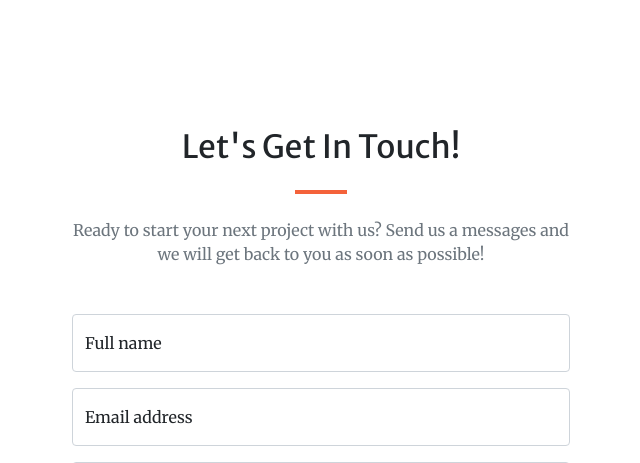
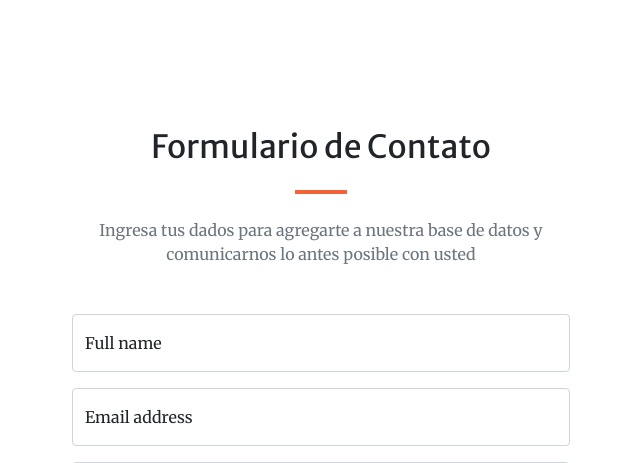
Before and after one commit to CubiRubick/PruebaTecnicaPython, a Django app: page /inicio/nuevo/ in a window 1280 px wide. Shown: the top 463 px of the page, without its empty margins (319-959 px from the left). Run offline with Django 4.2, Linux system fonts and the light colour scheme; some libraries are stand-ins or nearby versions.

Commit message:
version_9

```diff
--- a/porfolio/templates/porfolio/cliente_form.html
+++ b/porfolio/templates/porfolio/cliente_form.html
@@ -24,9 +24,9 @@
             <div class="container px-4 px-lg-5">
                 <div class="row gx-4 gx-lg-5 justify-content-center">
                     <div class="col-lg-8 col-xl-6 text-center">
-                        <h2 class="mt-0">Let's Get In Touch!</h2>
+                        <h2 class="mt-0">Formulario de Contato</h2>
                         <hr class="divider" />
-                        <p class="text-muted mb-5">Ready to start your next project with us? Send us a messages and we will get back to you as soon as possible!</p>
+                        <p class="text-muted mb-5">Ingresa tus dados para agregarte a nuestra base de datos y comunicarnos lo antes posible con usted</p>
                     </div>
                 </div>
                 <div class="row gx-4 gx-lg-5 justify-content-center mb-5">
--- a/porfolio/templates/porfolio/cliente_list.html
+++ b/porfolio/templates/porfolio/cliente_list.html
@@ -1,8 +1,4 @@
-<h1>Cursos de Platzi</h1>
-
-<p>
-    <a href="{% url "porfolio:new" %}">Agregar curso</a>
-</p>
+<h1>Listado de Contactos</h1>
 
 <ul>
     {% for cliente in object_list %}
```
